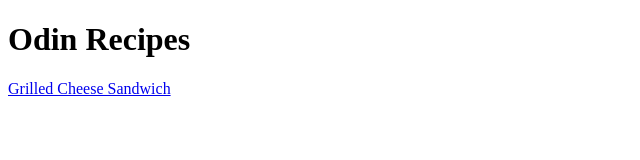
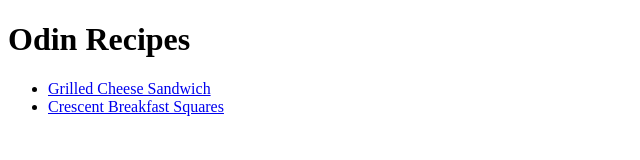
Before and after one commit to pjmawuli/odin-recipes, a plain HTML site: page index.html in a window 1280 px wide. Shown: the whole page, without its empty margins (0-640 px from the left). Drawn offline with Linux system fonts and the light colour scheme.

Commit message:
Add crescent-breakfast-squares.html

```diff
--- a/index.html
+++ b/index.html
@@ -10,6 +10,9 @@
 <body>
     <h1>Odin Recipes</h1>
 
-    <a href="recipes/grilled-cheese-sandwich.html">Grilled Cheese Sandwich</a>
+    <ul>
+        <li> <a href="recipes/grilled-cheese-sandwich.html">Grilled Cheese Sandwich</a></li>
+        <li> <a href="recipes/crescent-breakfast-squares.html">Crescent Breakfast Squares</a></li>
+    </ul>
 </body>
 </html>
```
Also changed, not shown: recipes/crescent-breakfast-squares.html (added).
